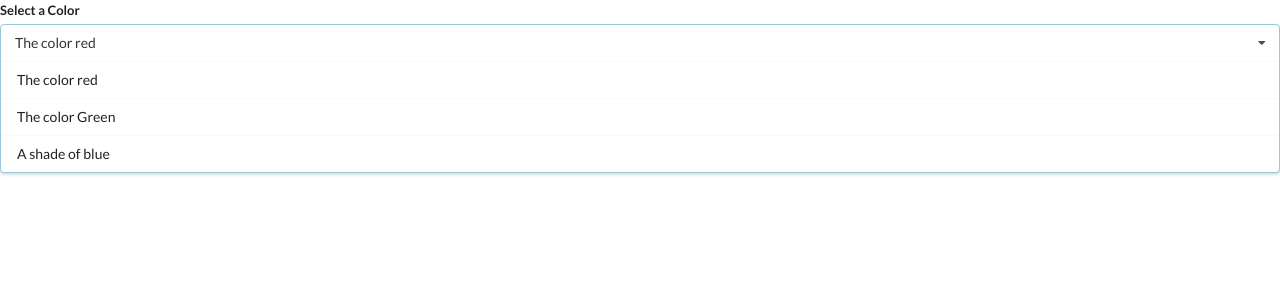
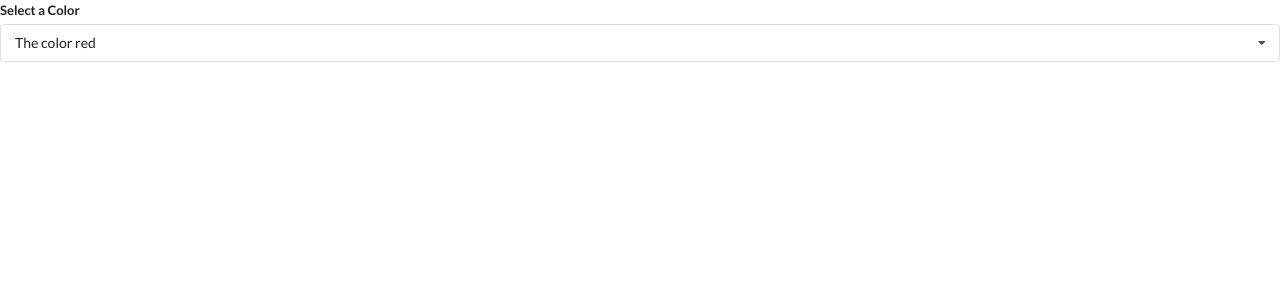
Before and after one commit to jossefaz/hooks-system, a React (Create React App) app: page / in a window 1280 px wide. Shown: the top 300 px of the page. Built offline with nearby package versions, Linux system fonts and the light colour scheme.

Commit message:
work on bubbeling

```diff
--- a/src/components/Accordion/Accordion.js
+++ b/src/components/Accordion/Accordion.js
@@ -19,7 +19,6 @@ const Accordion = ({ items }) => {
       </React.Fragment>
     );
   });
-
   return <div className="ui styled accordion">{renderedItem}</div>;
 };
 
--- a/src/components/DropDown/DropDown.js
+++ b/src/components/DropDown/DropDown.js
@@ -1,17 +1,30 @@
+import { useState, useEffect } from "react"
 const DropDown = ({ options, selected, onSelectedChange }) => {
-  const renderedOptions = options.map((op) => (
-    <div key={op.value} className="item" onClick={() => onSelectedChange(op)}>
-      {op.label}
-    </div>
-  ));
+
+  const [open, setOpen] = useState(false)
+
+  useEffect(() => {
+    document.body.addEventListener('click', () => { console.log('body clicked'); setOpen(false) }, { capture: true })
+  }, [])
+
+  const renderedOptions = options.map((op) => {
+    if (op.value == selected.value) {
+      return null
+    }
+    return (
+      <div key={op.value} className="item" onClick={() => { console.log('item clicked'); onSelectedChange(op) }}>
+        {op.label}
+      </div>
+    )
+  });
   return (
     <div className="ui form">
       <div className="field">
         <label className="label">Select a Color</label>
-        <div className="ui selection dropdown visible active">
+        <div onClick={() => { console.log('dropdown clicked'); setOpen(!open) }} className={`ui selection dropdown ${open ? 'visible active' : ''}`}>
           <i className="dropdown icon"></i>
           <div className="text">{selected.label}</div>
-          <div className="menu visible transition">{renderedOptions}</div>
+          <div className={`menu ${open ? 'visible transition' : ''}`}>{renderedOptions}</div>
         </div>
       </div>
     </div>
```
Also changed, not shown: 2 other files (tests, documents, lock files or other folders).
